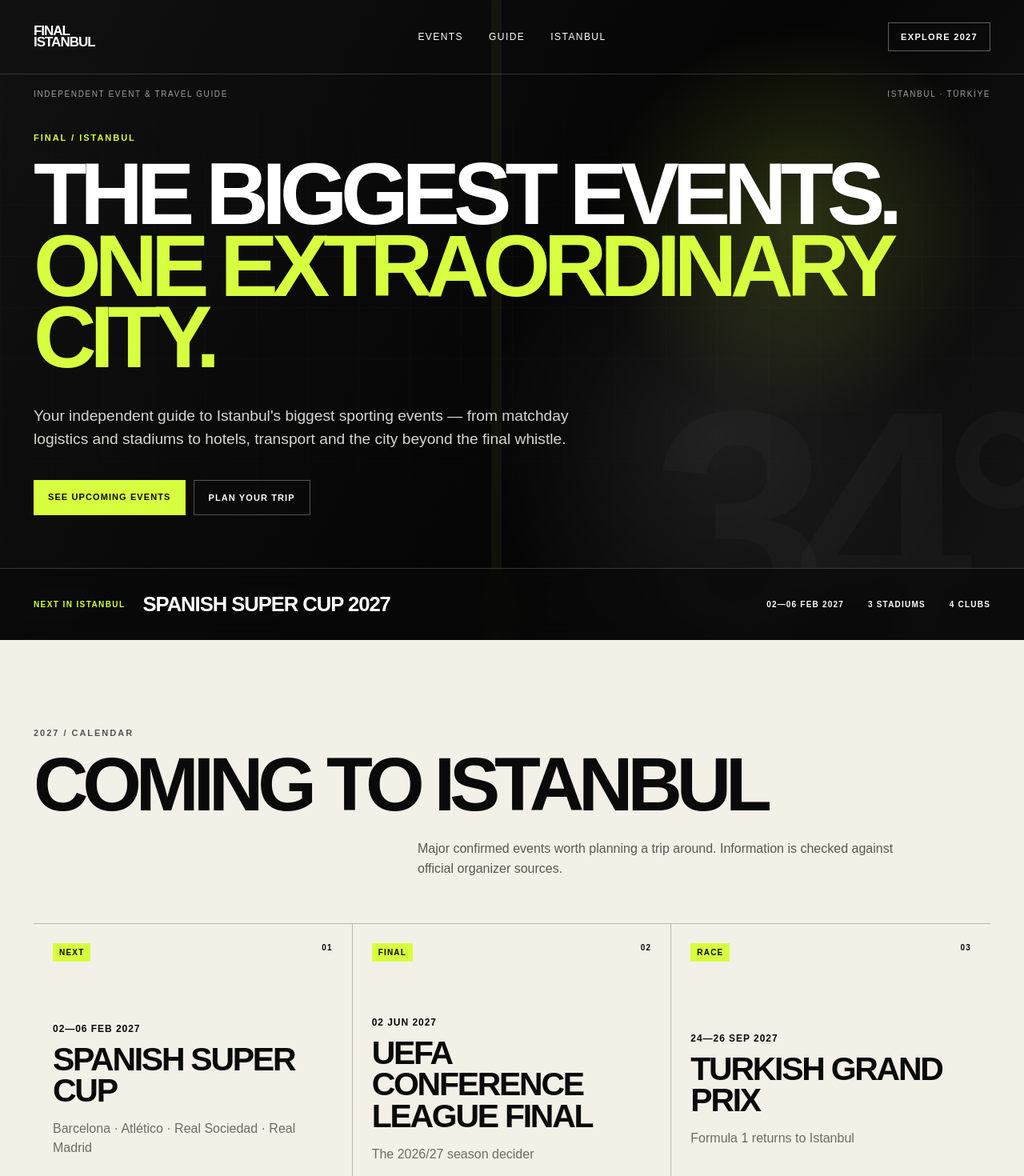
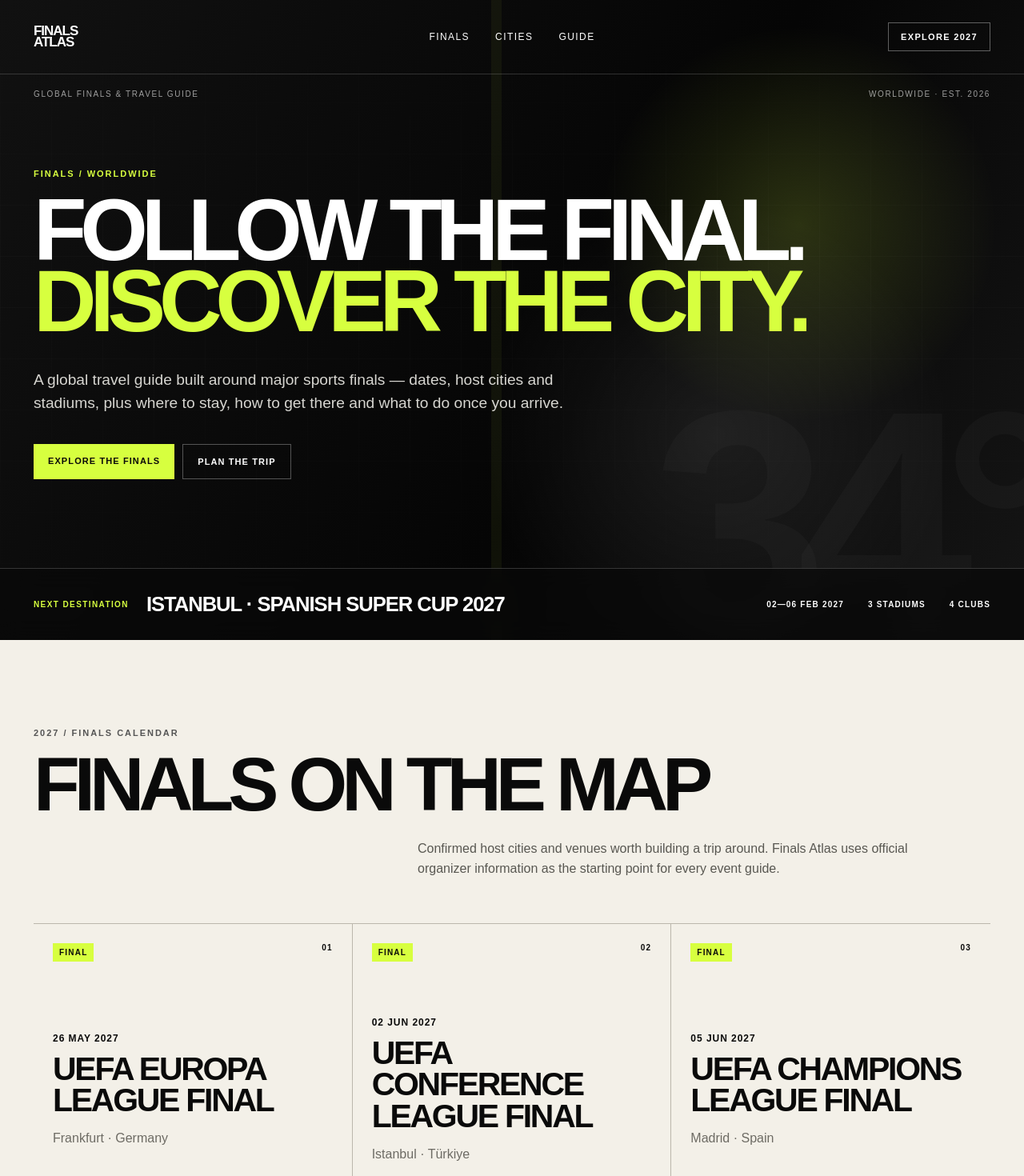
Before and after one commit to istanbulhighlights34-star/finalistanbul, a Next.js app: page / in a window 1280 px wide. Shown: the top 1470 px of the page at 80% size. Built offline with nearby package versions, Linux system fonts and the light colour scheme.

Commit message:
Turn homepage into global Finals Atlas launch

```diff
--- a/app/page.tsx
+++ b/app/page.tsx
@@ -1,47 +1,47 @@
 const events = [
   {
-    eyebrow: "02—06 FEB 2027",
-    title: "Spanish Super Cup",
-    subtitle: "Barcelona · Atlético · Real Sociedad · Real Madrid",
-    venue: "Three stadiums across Istanbul",
-    status: "NEXT",
+    eyebrow: "26 MAY 2027",
+    title: "UEFA Europa League Final",
+    subtitle: "Frankfurt · Germany",
+    venue: "Stadion Frankfurt",
+    status: "FINAL",
   },
   {
     eyebrow: "02 JUN 2027",
     title: "UEFA Conference League Final",
-    subtitle: "The 2026/27 season decider",
+    subtitle: "Istanbul · Türkiye",
     venue: "Beşiktaş Stadium",
     status: "FINAL",
   },
   {
-    eyebrow: "24—26 SEP 2027",
-    title: "Turkish Grand Prix",
-    subtitle: "Formula 1 returns to Istanbul",
-    venue: "Istanbul Park",
-    status: "RACE",
+    eyebrow: "05 JUN 2027",
+    title: "UEFA Champions League Final",
+    subtitle: "Madrid · Spain",
+    venue: "Estadio Metropolitano",
+    status: "FINAL",
   },
 ];
 
 const guides = [
   {
     number: "01",
-    title: "EVENTS",
-    text: "Dates, venues, official sources and the practical details you need before you travel.",
+    title: "FINALS",
+    text: "Confirmed dates, host cities, venues and official-source updates for major finals worldwide.",
   },
   {
     number: "02",
-    title: "STADIUMS",
-    text: "Arrival routes, gates, transport options and neighborhood orientation for matchday.",
+    title: "CITIES",
+    text: "Destination guides built around the event: neighborhoods, local transport and what to do before and after.",
   },
   {
     number: "03",
-    title: "STAY",
-    text: "Where to stay based on your venue, airport, nightlife plans and time in the city.",
+    title: "STADIUMS",
+    text: "Venue orientation, arrival routes, matchday logistics and practical planning for visiting supporters.",
   },
   {
     number: "04",
-    title: "ISTANBUL",
-    text: "Make a trip of it: neighborhoods, food, Bosphorus experiences and essential city tips.",
+    title: "TRAVEL",
+    text: "Where to stay, airport options, transfers and useful planning information for a finals trip.",
   },
 ];
 
@@ -55,10 +55,10 @@ export default function Home() {
   const jsonLd = {
     "@context": "https://schema.org",
     "@type": "WebSite",
-    name: "Final Istanbul",
-    url: "https://finalistanbul.com",
+    name: "Finals Atlas",
+    url: "https://finalsatlas.com",
     description:
-      "Independent travel and matchday guide to Istanbul's biggest sporting events.",
+      "A global travel guide to major sports finals, host cities and stadiums.",
     inLanguage: "en",
   };
 
@@ -70,14 +70,14 @@ export default function Home() {
       />
 
       <header className="site-header">
-        <a className="brand" href="#top" aria-label="Final Istanbul home">
-          <span>FINAL</span>
-          <span>ISTANBUL</span>
+        <a className="brand" href="#top" aria-label="Finals Atlas home">
+          <span>FINALS</span>
+          <span>ATLAS</span>
         </a>
         <nav aria-label="Primary navigation">
-          <a href="#events">Events</a>
+          <a href="#events">Finals</a>
+          <a href="#cities">Cities</a>
           <a href="#guide">Guide</a>
-          <a href="#istanbul">Istanbul</a>
         </nav>
         <a className="header-cta" href="#events">
           Explore 2027
@@ -87,36 +87,36 @@ export default function Home() {
       <section className="hero" id="top">
         <div className="hero-noise" />
         <div className="hero-topline">
-          <span>INDEPENDENT EVENT & TRAVEL GUIDE</span>
-          <span>ISTANBUL · TÜRKİYE</span>
+          <span>GLOBAL FINALS & TRAVEL GUIDE</span>
+          <span>WORLDWIDE · EST. 2026</span>
         </div>
 
         <div className="hero-copy">
-          <p className="kicker">FINAL / ISTANBUL</p>
+          <p className="kicker">FINALS / WORLDWIDE</p>
           <h1>
-            THE BIGGEST EVENTS.
+            FOLLOW THE FINAL.
             <br />
-            <span>ONE EXTRAORDINARY CITY.</span>
+            <span>DISCOVER THE CITY.</span>
           </h1>
           <p className="hero-description">
-            Your independent guide to Istanbul&apos;s biggest sporting events —
-            from matchday logistics and stadiums to hotels, transport and the
-            city beyond the final whistle.
+            A global travel guide built around major sports finals — dates,
+            host cities and stadiums, plus where to stay, how to get there and
+            what to do once you arrive.
           </p>
           <div className="hero-actions">
             <a className="button-primary" href="#events">
-              See upcoming events
+              Explore the finals
             </a>
             <a className="button-secondary" href="#guide">
-              Plan your trip
+              Plan the trip
             </a>
           </div>
         </div>
 
         <div className="next-event-strip">
           <div>
-            <span className="label">NEXT IN ISTANBUL</span>
-            <strong>SPANISH SUPER CUP 2027</strong>
+            <span className="label">NEXT DESTINATION</span>
+            <strong>ISTANBUL · SPANISH SUPER CUP 2027</strong>
           </div>
           <div className="next-event-meta">
             <span>02—06 FEB 2027</span>
@@ -128,11 +128,12 @@ export default function Home() {
 
       <section className="events-section" id="events">
         <div className="section-heading">
-          <p className="kicker">2027 / CALENDAR</p>
-          <h2>COMING TO ISTANBUL</h2>
+          <p className="kicker">2027 / FINALS CALENDAR</p>
+          <h2>FINALS ON THE MAP</h2>
           <p>
-            Major confirmed events worth planning a trip around. Information is
-            checked against official organizer sources.
+            Confirmed host cities and venues worth building a trip around.
+            Finals Atlas uses official organizer information as the starting
+            point for every event guide.
           </p>
         </div>
 
@@ -159,7 +160,7 @@ export default function Home() {
 
       <section className="spotlight">
         <div className="spotlight-title">
-          <p className="kicker">FIRST SPOTLIGHT</p>
+          <p className="kicker">FIRST DESTINATION</p>
           <h2>
             SPANISH
             <br />
@@ -172,7 +173,7 @@ export default function Home() {
         <div className="spotlight-content">
           <p className="spotlight-lede">
             Four Spanish clubs. Three Istanbul stadiums. One week built for
-            football and the city around it.
+            football — and a city worth staying for.
           </p>
           <div className="fixtures">
             {spanishSuperCup.map(([date, match, meta]) => (
@@ -192,8 +193,8 @@ export default function Home() {
 
       <section className="guide-section" id="guide">
         <div className="section-heading dark">
-          <p className="kicker">THE FINAL GUIDE</p>
-          <h2>FROM LANDING TO KICK-OFF.</h2>
+          <p className="kicker">THE ATLAS</p>
+          <h2>FROM HOST CITY TO FINAL WHISTLE.</h2>
         </div>
         <div className="guide-grid">
           {guides.map((guide) => (
@@ -206,34 +207,34 @@ export default function Home() {
         </div>
       </section>
 
-      <section className="istanbul-section" id="istanbul">
+      <section className="istanbul-section" id="cities">
         <div className="istanbul-wordmark" aria-hidden="true">
           ISTANBUL
         </div>
         <div className="istanbul-copy">
-          <p className="kicker">MAKE A TRIP OF IT</p>
-          <h2>THE FINAL IS ONLY THE BEGINNING.</h2>
+          <p className="kicker">LAUNCH CITY / 01</p>
+          <h2>STARTING IN ISTANBUL. BUILT FOR THE WORLD.</h2>
           <p>
-            Stay for the Bosphorus, neighborhood restaurants, historic streets
-            and the energy of a city split across two continents. Final Istanbul
-            will connect event travel with a concise, useful city guide.
+            Finals Atlas starts with Istanbul as its first deep city hub, then
+            expands final by final into Madrid, Frankfurt, Warsaw and beyond.
+            Each city guide connects the event to the trip around it.
           </p>
           <a className="text-link" href="#top">
-            Final Istanbul guide — coming soon <span>→</span>
+            Istanbul city hub — coming soon <span>→</span>
           </a>
         </div>
       </section>
 
       <footer>
         <div className="brand footer-brand">
-          <span>FINAL</span>
-          <span>ISTANBUL</span>
+          <span>FINALS</span>
+          <span>ATLAS</span>
         </div>
         <p>
-          Independent guide. Final Istanbul is not affiliated with UEFA, RFEF,
-          Formula 1, participating clubs or venue operators.
+          Independent guide. Finals Atlas is not affiliated with UEFA, RFEF,
+          Formula 1, participating clubs, federations or venue operators.
         </p>
-        <p>© 2026 Final Istanbul</p>
+        <p>© 2026 Finals Atlas</p>
       </footer>
     </main>
   );
```
